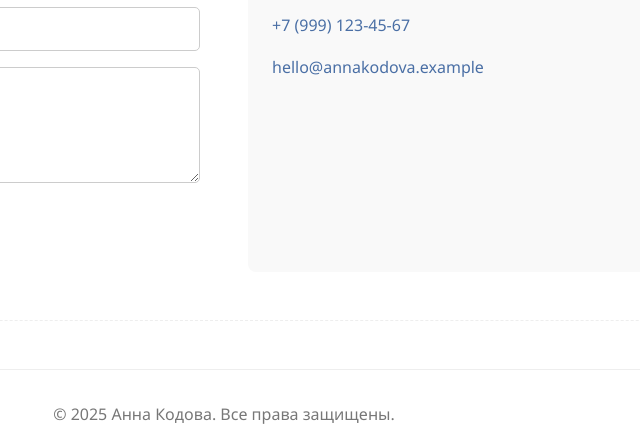
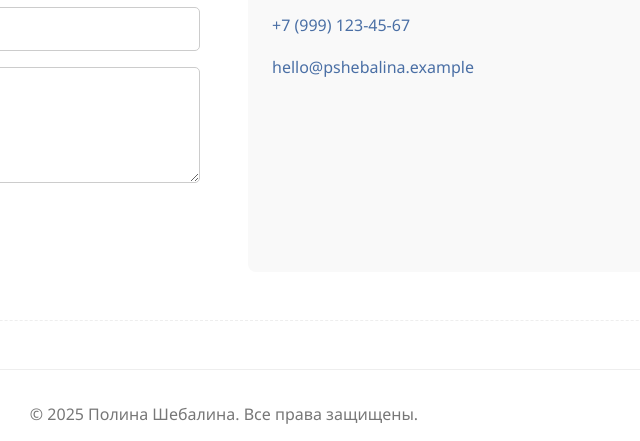
Before and after one commit to guzwent/guzwent.githab.io, a plain HTML site: page my_site/index.html in a window 1280 px wide. Shown: the part 2012-2453 px from the top of the page, 416-1056 px from the left. Drawn offline with Linux system fonts and the light colour scheme.

Commit message:
Add files via upload

```diff
--- a/my_site/index.html
+++ b/my_site/index.html
@@ -3,7 +3,7 @@
 <head>
     <meta charset="UTF-8">
     <meta name="viewport" content="width=device-width, initial-scale=1.0">
-    <title>Анна Кодова | Веб-дизайнер</title>
+    <title>Полина Шебалина | Веб-дизайнер</title>
     <link rel="stylesheet" href="css/style.css">
     <link rel="icon" type="image/svg+xml" href="images/logo.svg">
 </head>
@@ -69,7 +69,7 @@
                 <div class="contact-info">
                     <p>Вы также можете написать мне напрямую:</p>
                     <p><a href="tel:+79991234567">+7 (999) 123-45-67</a></p>
-                    <p><a href="mailto:hello@annakodova.example">hello@annakodova.example</a></p>
+                    <p><a href="mailto:hello@pshebalina.example">hello@pshebalina.example</a></p>
                 </div>
             </div>
         </section>
@@ -77,7 +77,7 @@
 
     <!-- Футер -->
     <footer>
-        <p>© 2025 Анна Кодова. Все права защищены.</p>
+        <p>© 2025 Полина Шебалина. Все права защищены.</p>
         <div class="social-links">
             <a href="https://linkedin.com/in/example" aria-label="LinkedIn"><svg>...</svg></a>
             <a href="https://www.behance.net/example" aria-label="Behance"><svg>...</svg></a>
```
